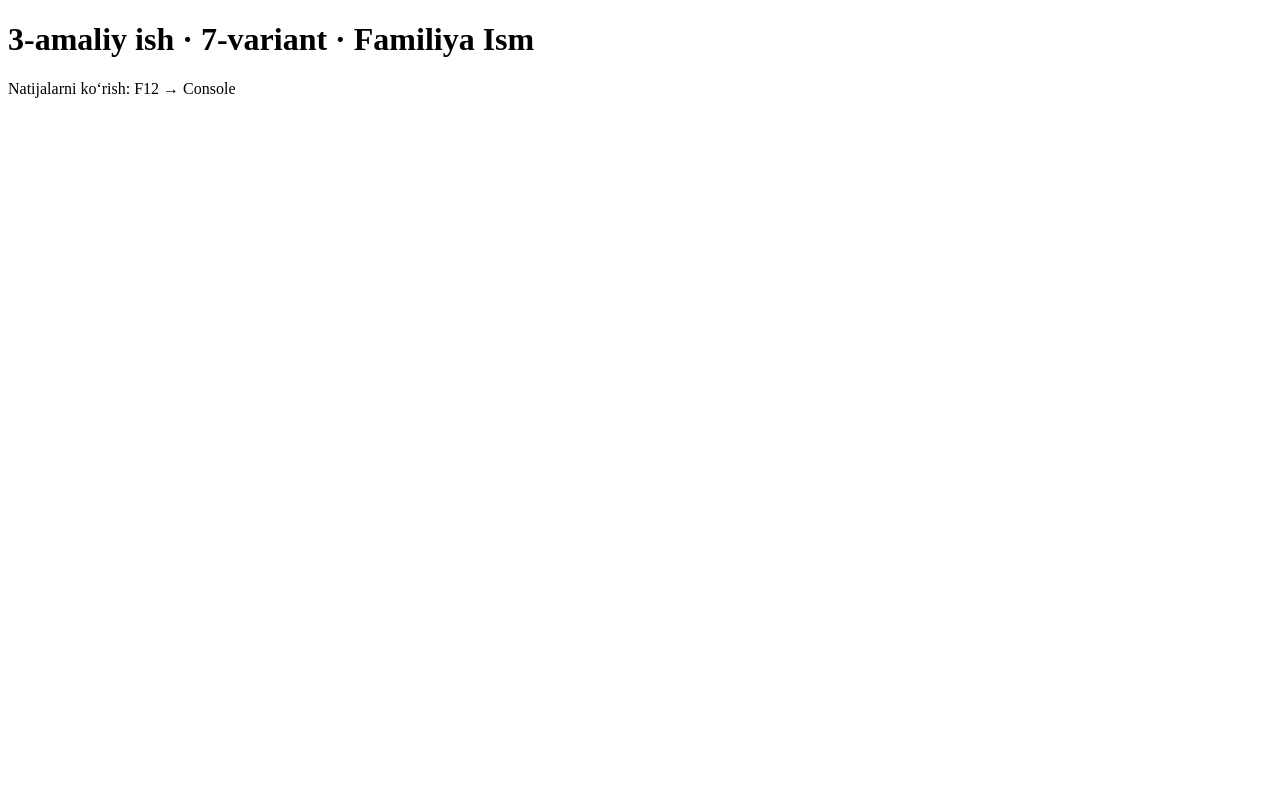
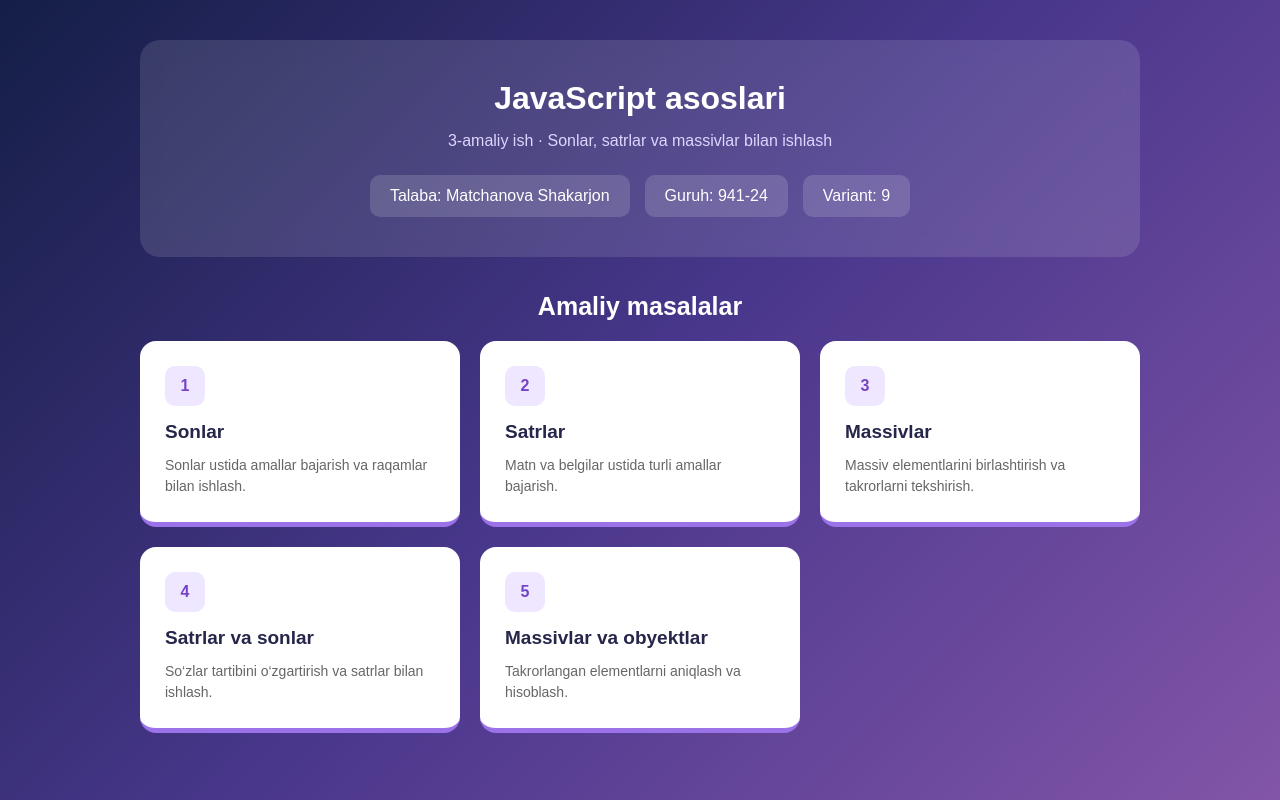
Before and after one commit to matchanovashakarjon12/3-amaliyot.web, a plain HTML site: page 3-amaliyot/index.html in a window 1280 px wide. Drawn offline with Linux system fonts and the light colour scheme.

Commit message:
Revamp index.html with new styles and structure
Updated the HTML structure and added styles for better presentation. Included additional metadata and improved layout for content display.

```diff
--- a/3-amaliyot/index.html
+++ b/3-amaliyot/index.html
@@ -1,16 +1,207 @@
+
 <!DOCTYPE html>
 <html lang="uz">
 <head>
     <meta charset="UTF-8">
- <title>3-amaliy ish — 7-variant</title>
+    <meta name="viewport" content="width=device-width, initial-scale=1.0">
+    <title>JavaScript — 3-amaliy ish</title>
+
+    <style>
+        * {
+            margin: 0;
+            padding: 0;
+            box-sizing: border-box;
+        }
+
+        body {
+            font-family: Arial, sans-serif;
+            background: linear-gradient(135deg, #141e46, #49378c, #8255a8);
+            min-height: 100vh;
+            padding: 40px 20px;
+            color: white;
+        }
+
+        .container {
+            max-width: 1000px;
+            margin: auto;
+        }
+
+        .header {
+            text-align: center;
+            padding: 40px 20px;
+            background: rgba(255,255,255,0.12);
+            border-radius: 20px;
+            margin-bottom: 25px;
+            backdrop-filter: blur(10px);
+        }
+
+        .header h1 {
+            font-size: 32px;
+            margin-bottom: 15px;
+        }
+
+        .header p {
+            color: #ddd6ff;
+            font-size: 16px;
+        }
+
+        .info {
+            display: flex;
+            justify-content: center;
+            flex-wrap: wrap;
+            gap: 15px;
+            margin-top: 25px;
+        }
+
+        .info div {
+            background: rgba(255,255,255,0.15);
+            padding: 12px 20px;
+            border-radius: 10px;
+        }
+
+        .section-title {
+            text-align: center;
+            margin: 35px 0 20px;
+            font-size: 25px;
+        }
+
+        .cards {
+            display: grid;
+            grid-template-columns: repeat(auto-fit, minmax(250px, 1fr));
+            gap: 20px;
+        }
+
+        .card {
+            background: white;
+            color: #25264a;
+            padding: 25px;
+            border-radius: 16px;
+            transition: 0.3s;
+            border-bottom: 5px solid #9b72e8;
+        }
+
+        .card:hover {
+            transform: translateY(-7px);
+            box-shadow: 0 12px 25px rgba(0,0,0,0.25);
+        }
+
+        .number {
+            background: #eee7ff;
+            color: #7545c5;
+            width: 40px;
+            height: 40px;
+            display: flex;
+            justify-content: center;
+            align-items: center;
+            border-radius: 10px;
+            font-weight: bold;
+            margin-bottom: 15px;
+        }
+
+        .card h3 {
+            margin-bottom: 12px;
+            font-size: 19px;
+        }
+
+        .card p {
+            color: #666;
+            line-height: 1.5;
+            font-size: 14px;
+        }
+
+        .status {
+            display: inline-block;
+            margin-top: 18px;
+            padding: 7px 12px;
+            background: #dcfce7;
+            color: #168447;
+            border-radius: 20px;
+            font-size: 12px;
+            font-weight: bold;
+        }
+
+        .footer {
+            text-align: center;
+            margin-top: 35px;
+            padding: 20px;
+            color: #ddd6ff;
+            font-size: 14px;
+        }
+
+        .note {
+            background: rgba(255,255,255,0.12);
+            padding: 18px;
+            border-radius: 12px;
+            text-align: center;
+            margin-top: 25px;
+        }
+
+        @media (max-width: 600px) {
+            .header h1 {
+                font-size: 24px;
+            }
+        }
+    </style>
 </head>
+
 <body>
- <h1>3-amaliy ish · 7-variant · Familiya Ism</h1>
- <p>Natijalarni ko‘rish: F12 → Console</p>
+
+<div class="container">
+
+    <div class="header">
+        <h1>JavaScript asoslari</h1>
+        <p>3-amaliy ish · Sonlar, satrlar va massivlar bilan ishlash</p>
+
+        <div class="info">
+            <div> Talaba: Matchanova Shakarjon</div>
+            <div> Guruh: 941-24</div>
+            <div> Variant: 9</div>
+        </div>
+    </div>
+
+    <h2 class="section-title">Amaliy masalalar</h2>
+
+    <div class="cards">
+
+        <div class="card">
+            <div class="number">1</div>
+            <h3>Sonlar</h3>
+            <p>Sonlar ustida amallar bajarish va raqamlar bilan ishlash.</p>
+        </div>
+
+        <div class="card">
+            <div class="number">2</div>
+            <h3>Satrlar</h3>
+            <p>Matn va belgilar ustida turli amallar bajarish.</p>
+        </div>
+
+        <div class="card">
+            <div class="number">3</div>
+            <h3>Massivlar</h3>
+            <p>Massiv elementlarini birlashtirish va takrorlarni tekshirish.</p>
+        </div>
+
+        <div class="card">
+            <div class="number">4</div>
+            <h3>Satrlar va sonlar</h3>
+            <p>So‘zlar tartibini o‘zgartirish va satrlar bilan ishlash.</p>
+        </div>
+
+        <div class="card">
+            <div class="number">5</div>
+            <h3>Massivlar va obyektlar</h3>
+            <p>Takrorlangan elementlarni aniqlash va hisoblash.</p>
+        </div>
+
+    </div>
+
+</div>
+
 <script src="js/masala1.js"></script>
 <script src="js/masala2.js"></script>
 <script src="js/masala3.js"></script>
 <script src="js/masala4.js"></script>
 <script src="js/masala5.js"></script>
+
 </body>
 </html>
```
Lines whose indentation alone changed are shown as unchanged.
